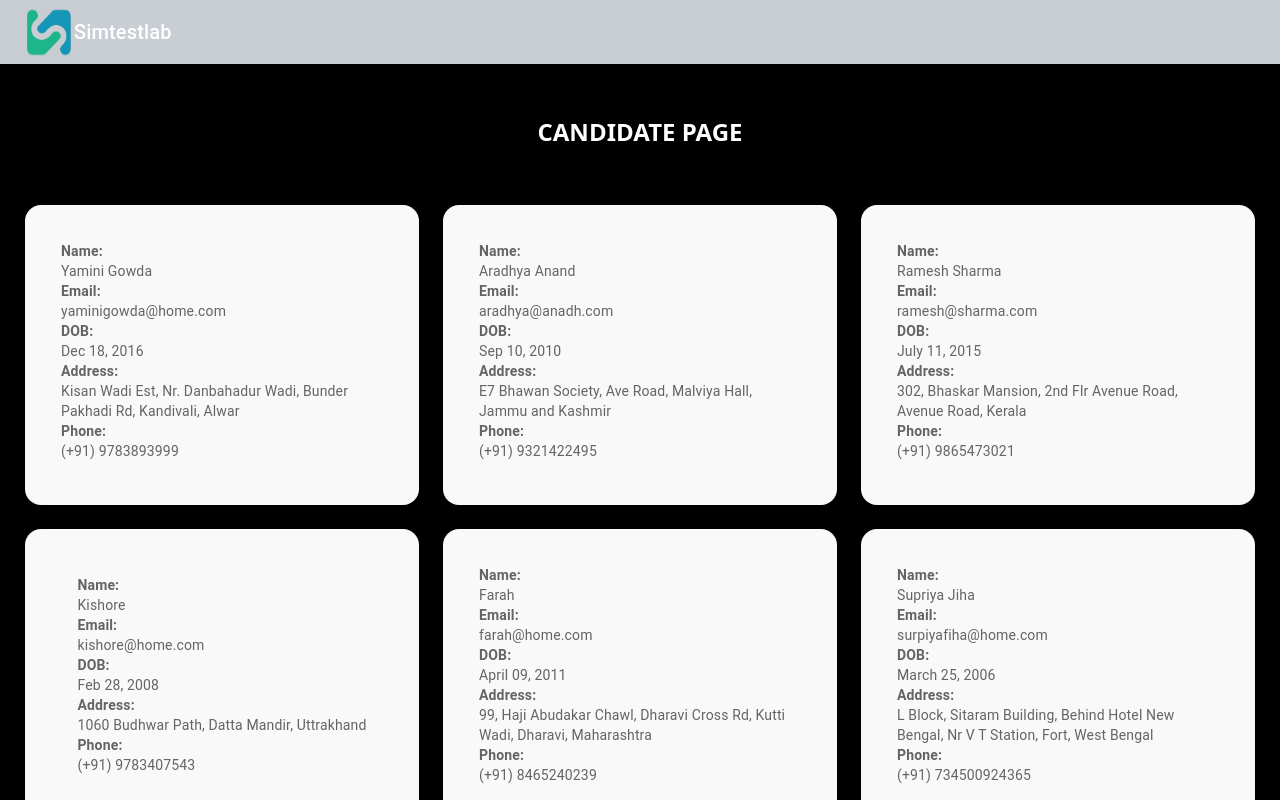
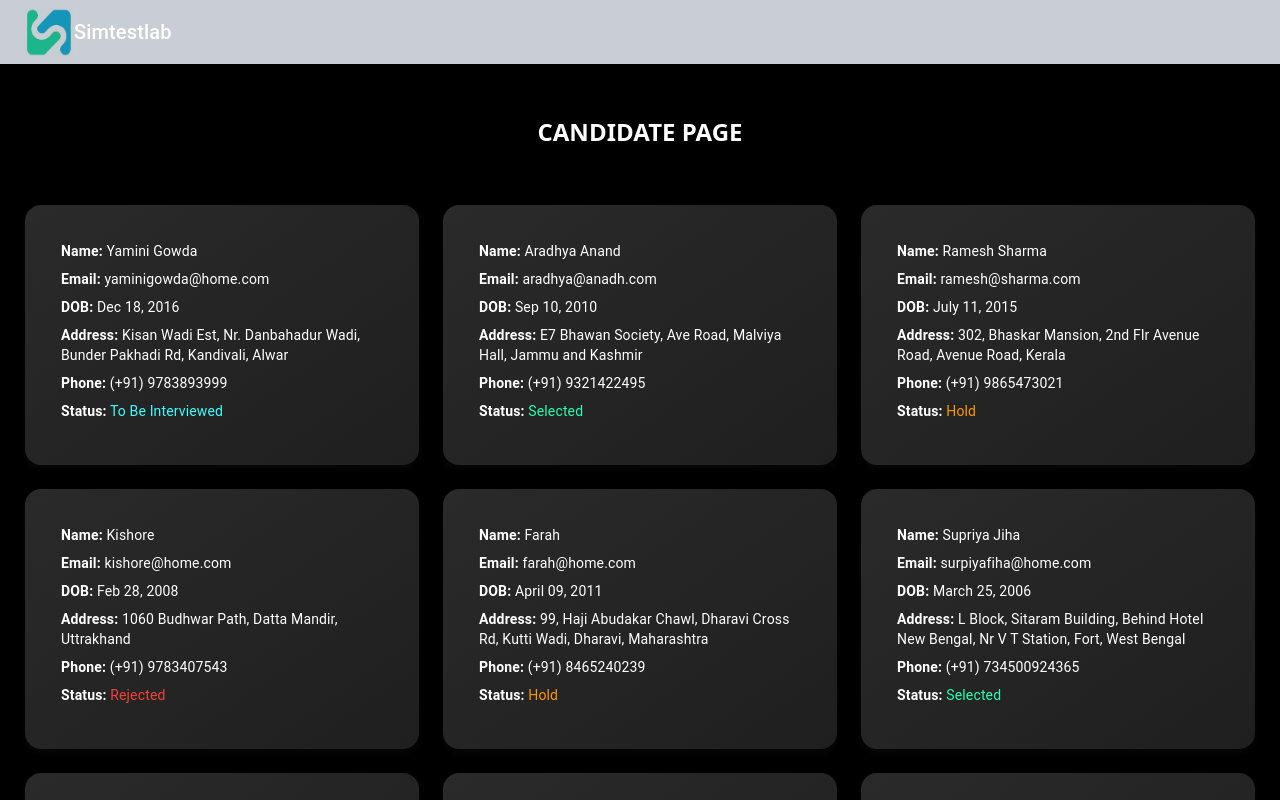
Before and after one commit to Simtestlab/simtestlab_website, a React (Create React App) app: page /candidate in a window 1280 px wide. Shown: the top 800 px of the page. Built offline with nearby package versions, Linux system fonts and the light colour scheme.

Commit message:
updated status field

```diff
--- a/src/components/Candidate.js
+++ b/src/components/Candidate.js
@@ -7,6 +7,36 @@ import { profiles } from "../data/details";
 import Contact from "../components/Contact";
 
 export default function ProfileGrid() {
+    const CardStyles = (status) => {
+        switch (status) {
+            case "To Be Interviewed":
+                return {
+                    borderColor: "#40ffff",
+                    color: "#40ffff",
+                };
+            case "Selected":
+                return {
+                    borderColor: "#28ffb1",
+                    color: "#28ffb1",
+                };
+            case "Hold":
+                return {
+                    borderColor: "#ff9800",
+                    color: "#ff9800",
+                };
+            case "Rejected":
+                return {
+                    borderColor: "#f44336",
+                    color: "#f44336",
+                };
+            default:
+                return {
+                    borderColor: "#9e9e9e",
+                    color: "#9e9e9e",
+                };
+        }
+    };
+
     return (
         <section id="career">
             <AppBar position="sticky" className="custom-navbar navbar-light bg-white">
@@ -38,7 +68,7 @@ export default function ProfileGrid() {
                     margin: "20px",
                 }}
             >
-                <Grid container spacing={3} justifyContent="center" alignItems="center">
+                <Grid container spacing={3} justifyContent="space-evenly" alignItems="stretch">
                     {profiles.map((profile, index) => (
                         <Grid
                             item
@@ -51,55 +81,57 @@ export default function ProfileGrid() {
                                 sx={{
                                     display: "flex",
                                     flexDirection: "column",
-                                    height: "300px",
-                                    alignItems: "center",
-                                    width: "100%",
+                                    justifyContent: "flex-start",
+                                    height: "100%",
+                                    minHeight: "240px",
+                                    maxHeight: "auto",
+                                    overflow: "hidden",
+                                    alignItems: "stretch",
                                     padding: "20px",
-                                    borderRadius:"16px",
-                                    backgroundColor: "#f9f9f9",
-                                    color: "#3c3c3c",
+                                    borderRadius: "16px",
+                                    backgroundColor: "#424242",
+                                    backgroundClip: "padding-box",
+                                    background: "linear-gradient(145deg, #2a2a2a, #1f1f1f)",
                                     boxSizing: "border-box",
-                                    boxShadow:'0px 4px 6px rgba(0, 0, 0, 0.1)'
+                                    boxShadow: "0px 4px 6px rgba(73, 68, 68, 0.1)",
+                                    gap: "12px",
                                 }}
                             >
-                                {/*<CardMedia
-                  component="img"
-                  sx={{
-                    width: 50,
-                    height: 50,
-                    borderRadius: "50%",
-                    marginRight: "10px",
-                  }}
-                  image={profile.image}
-                  alt={profile.Name}
-                />*/}
                                 <CardContent
                                     sx={{
                                         flex: 1,
                                         display: "flex",
+                                        color: "white",
                                         flexDirection: "column",
-                                        justifyContent: "center",
+                                        justifyContent: "space-between",
+                                        textAlign: "left",
+                                        gap: "8px",
                                     }}
                                 >
-
-                                    <Typography variant="body2" color="text.secondary">
-                                        <strong>Name:</strong>
-                                        <br /> {profile.Name}
+                                    <Typography variant="body2">
+                                        <strong>Name:</strong> {profile.Name}
                                     </Typography>
-                                    <Typography variant="body2" color="text.secondary">
-                                        <strong>Email:</strong><br /> {profile.email}
+                                    <Typography variant="body2">
+                                        <strong>Email:</strong> {profile.email}
                                     </Typography>
-                                    <Typography variant="body2" color="text.secondary">
-                                        <strong>DOB:</strong>
-                                        <br /> {profile.dob}
+                                    <Typography variant="body2">
+                                        <strong>DOB:</strong> {profile.dob}
                                     </Typography>
-                                    <Typography variant="body2" color="text.secondary">
-                                        <strong>Address:</strong>
-                                        <br /> {profile.address}
+                                    <Typography variant="body2">
+                                        <strong>Address:</strong> {profile.address}
                                     </Typography>
-                                    <Typography variant="body2" color="text.secondary">
-                                        <strong>Phone:</strong>
-                                        <br /> {profile.phone}
+                                    <Typography variant="body2">
+                                        <strong>Phone:</strong> {profile.phone}
+                                    </Typography>
+                                    <Typography variant="body2">
+                                        <strong>Status:</strong>{" "}
+                                        <span
+                                            style={{
+                                                color: CardStyles(profile.Status).color, // Dynamically set the text color
+                                            }}
+                                        >
+                                            {profile.Status}
+                                        </span>
                                     </Typography>
                                 </CardContent>
                             </Card>
--- a/src/data/details.js
+++ b/src/data/details.js
@@ -6,6 +6,7 @@ export const profiles = [
       address: "Kisan Wadi Est, Nr. Danbahadur Wadi, Bunder Pakhadi Rd, Kandivali, Alwar",
       phone: "(+91) 9783893999",
       image: "/profile.jpg",
+      Status:"To Be Interviewed",
     },
     {
       Name: "Aradhya Anand",
@@ -14,6 +15,8 @@ export const profiles = [
       address: "E7 Bhawan Society, Ave Road, Malviya Hall, Jammu and Kashmir",
       phone: "(+91) 9321422495",
       image: "/images.jpg",
+      Status:"Selected",
+
     },
     {
       Name: "Ramesh Sharma",
@@ -22,6 +25,8 @@ export const profiles = [
       address: "302, Bhaskar Mansion, 2nd Flr Avenue Road, Avenue Road, Kerala",
       phone: "(+91) 9865473021",
       image: "/final.jpg",
+      Status:"Hold",
+
     },
     {
       Name: "Kishore",
@@ -30,6 +35,7 @@ export const profiles = [
       address: "1060 Budhwar Path, Datta Mandir, Uttrakhand",
       phone: "(+91) 9783407543",
       image: "/download.jpg",
+      Status:"Rejected",
     },
     {
       Name: "Farah",
@@ -38,6 +44,7 @@ export const profiles = [
       address: "99, Haji Abudakar Chawl, Dharavi Cross Rd, Kutti Wadi, Dharavi, Maharashtra",
       phone: "(+91) 8465240239",
       image: "/photo.jpg",
+      Status:"Hold",
     },
     {
       Name: "Supriya Jiha",
@@ -46,6 +53,7 @@ export const profiles = [
       address: "L Block, Sitaram Building, Behind Hotel New Bengal, Nr V T Station, Fort, West Bengal",
       phone: "(+91) 734500924365",
       image: "/profpic.jpg",
+      Status:"Selected",
     },
     {
       Name: "Richa Verma",
@@ -54,6 +62,7 @@ export const profiles = [
       address: "5-5-102/1, 1st floor, Anasuya, Behind Ganji Enterprises, Ranigunji",
       phone: "(+91) 79385129037",
       image: "/picture.jpg",
+      Status:"Rejected",
     },
     {
       Name: "Raghu Simon",
@@ -62,6 +71,7 @@ export const profiles = [
       address: "St.Xavier College Campus, Maha Palika Road, Delhi",
       phone: "(+91) 73245456078",
       image: "/screen.jpg",
+      Status:"To Be Interviewed",
     },
     {
       Name: "Suraj Prawal",
@@ -70,6 +80,7 @@ export const profiles = [
       address: "1 Capadia Building, Tank Road, A H Wadia Baug, Tank Road, Rajasthan",
       phone: "(+91) 8754124589",
       image: "/photos(2).jpg",
+      Status:"Hold",
     },
     {
       Name: "Kapil Ojha",
@@ -78,5 +89,6 @@ export const profiles = [
       address: "Sikander Pur, Shri Krishna Market, Guragon, Haryana",
       phone: "(+91) 9023567814",
       image: "/screenshot.jpg",
+      Status:"Selected",
     },
   ];
```
